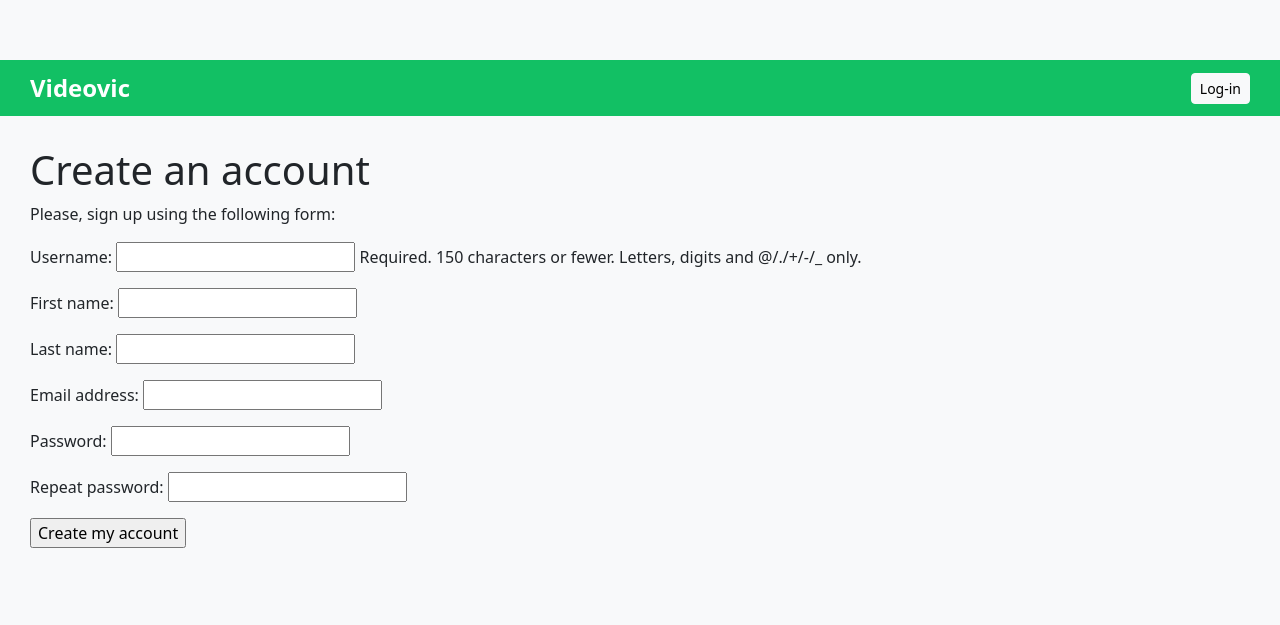
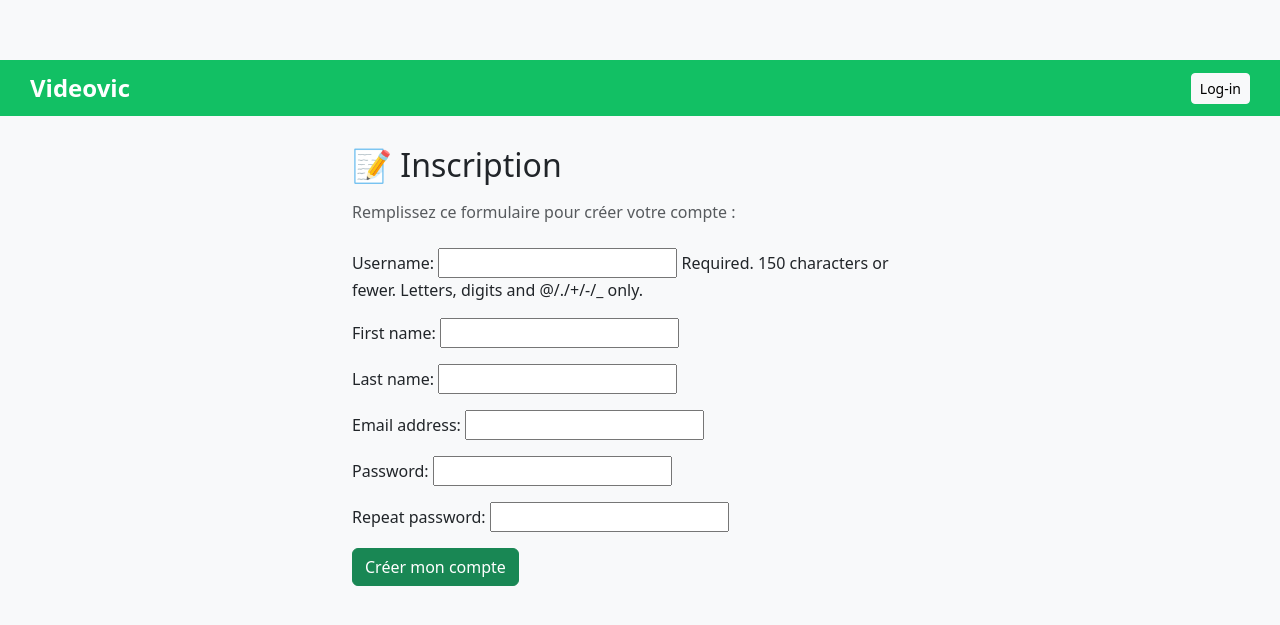
Before and after one commit to Avicenne1/videovic, a Django app: page /account/register/ in a window 1280 px wide. Shown: the top 625 px of the page. Run offline with Django 5.2, Linux system fonts and the light colour scheme.

Commit message:
Update register.html

```diff
--- a/account/templates/account/register.html
+++ b/account/templates/account/register.html
@@ -1,11 +1,15 @@
 {% extends "base.html" %}
-{% block title %}Creat an account{% endblock %}
+{% block title %}Créer un compte{% endblock %}
+
 {% block content %}
-    <h1>Create an account</h1>
-    <p>Please, sign up using the following form:</p>
-    <form method="post">
-        {{user_form.as_p}}
-        {% csrf_token %}
-        <p><input type="submit" value="Create my account"></p>
-    </form>
-{% endblock content %}
+<div class="container" style="max-width: 600px;">
+  <h2 class="mb-3">📝 Inscription</h2>
+  <p class="text-muted">Remplissez ce formulaire pour créer votre compte :</p>
+
+  <form method="post" class="mt-4">
+    {% csrf_token %}
+    {{ user_form.as_p }}
+    <button type="submit" class="btn btn-success">Créer mon compte</button>
+  </form>
+</div>
+{% endblock %}
```
